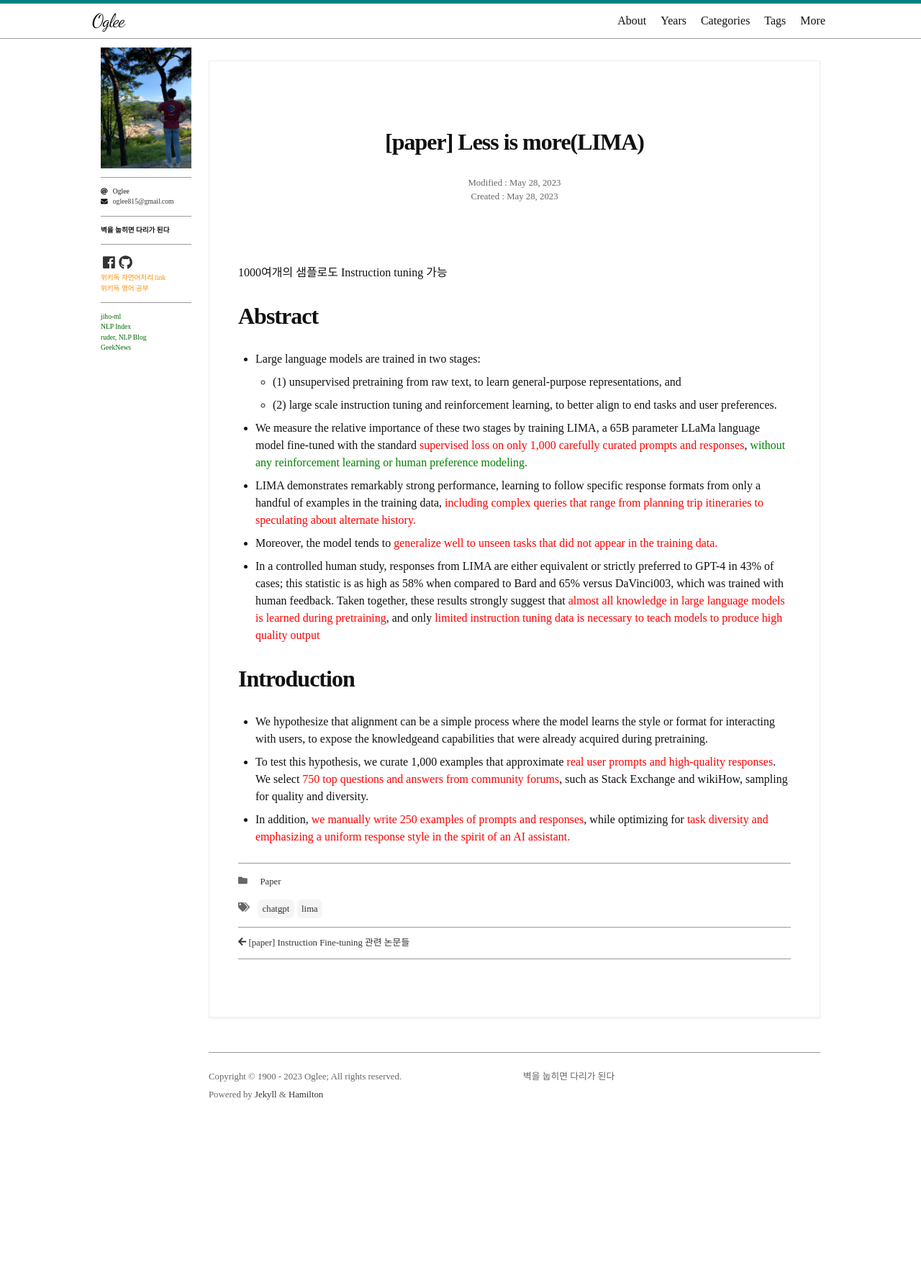
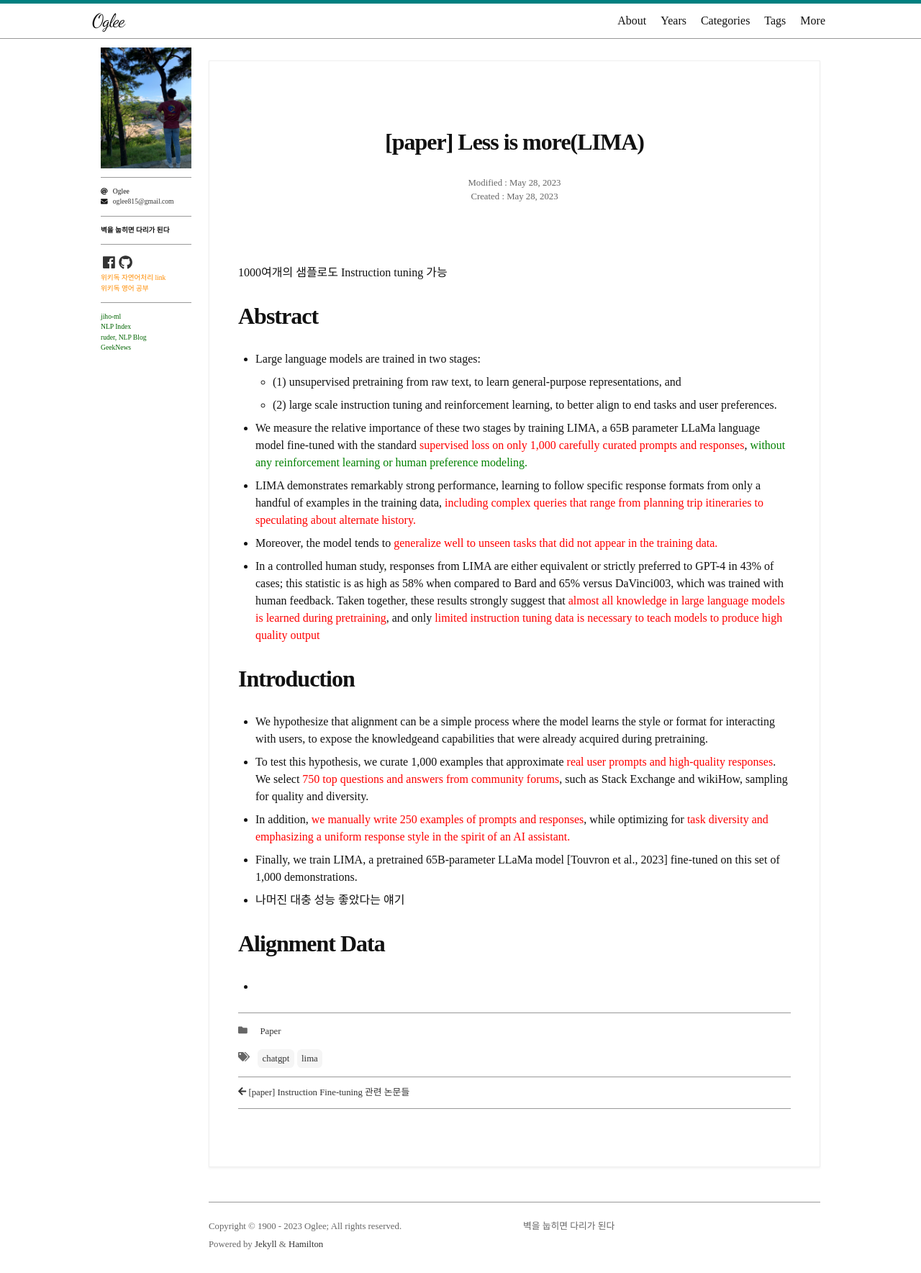
Before and after one commit to oglee815/oglee815_old.github.io, a Jekyll site: the page built from _posts/1900-01-01-paper-lima.md, in a window 1280 px wide. Shown: the whole page at 72% size. Built offline with Jekyll 4.4.1, drawn with Linux system fonts in a browser that asks for light colours; nearby versions of some CDN libraries; some web fonts are replaced; a script that is not in the unit is left out; comment, search, counter and statistics services are not loaded.

Commit message:
Update 1900-01-01-paper-lima.md

```diff
--- a/_posts/1900-01-01-paper-lima.md
+++ b/_posts/1900-01-01-paper-lima.md
@@ -39,3 +39,8 @@
 - We hypothesize that alignment can be a simple process where the model learns the style or format for interacting with users, to expose the knowledgeand capabilities that were already acquired during pretraining.
 - To test this hypothesis, we curate 1,000 examples that approximate <r>real user prompts and high-quality responses</r>. We select <r>750 top questions and answers from community forums</r>, such as Stack Exchange and wikiHow, sampling for quality and diversity.
 - In addition, <r>we manually write 250 examples of prompts and responses</r>, while optimizing for <r>task diversity and emphasizing a uniform response style in the spirit of an AI assistant.</r>
+- Finally, we train LIMA, a pretrained 65B-parameter LLaMa model [Touvron et al., 2023] fine-tuned on this set of 1,000 demonstrations.
+- 나머진 대충 성능 좋았다는 얘기
+
+# Alignment Data
+-
```
